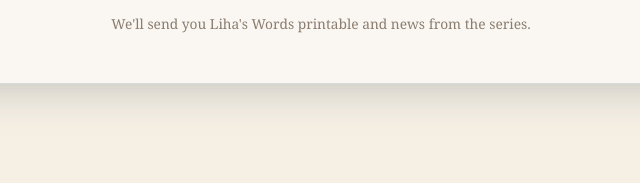
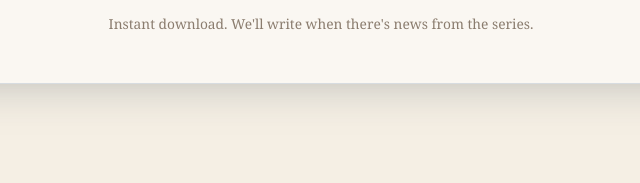
Before and after one commit to aprkim/liha-books-site, a plain HTML site: page index.html in a window 1280 px wide. Shown: the part 3275-3458 px from the top of the page, 319-959 px from the left. Drawn offline with Linux system fonts and the light colour scheme.

Commit message:
Update signup note copy
Co-Authored-By: Claude Opus 5 <noreply@anthropic.com>

```diff
--- a/index.html
+++ b/index.html
@@ -289,7 +289,7 @@
           <input id="email" name="email" type="email" placeholder="your@email.com" autocomplete="email" required>
           <button type="submit">Get the printable</button>
         </form>
-        <p class="signup-note">We'll send you Liha's Words printable and news from the series.</p>
+        <p class="signup-note">Instant download. We'll write when there's news from the series.</p>
         <p class="signup-status" id="signup-status" role="status" aria-live="polite"></p>
       </div>
       <div class="face" id="face-done" hidden>
```
